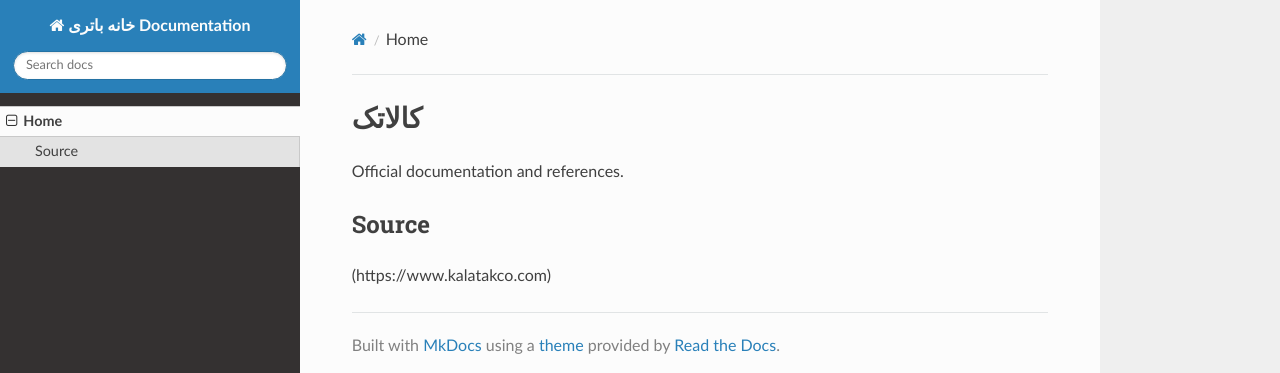
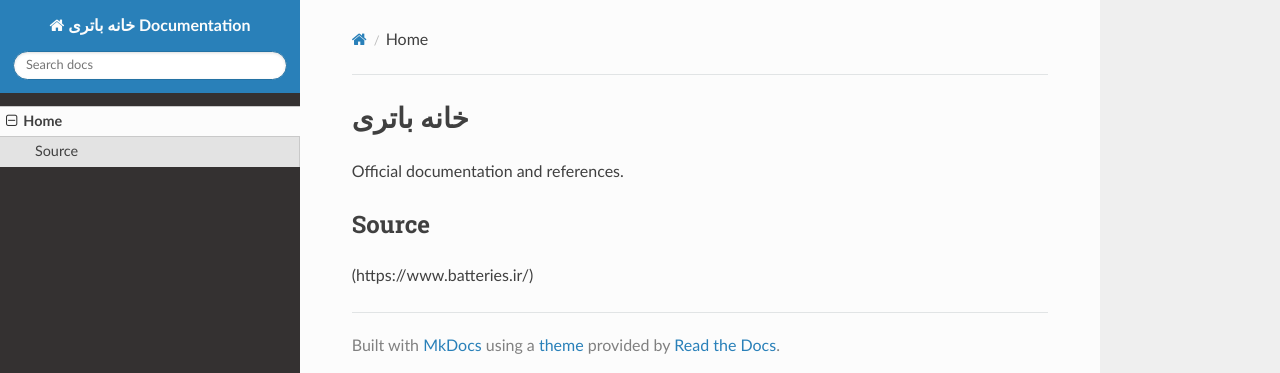
Before and after one commit to sahandsahabi553-prog/terraform-google-semantic-docs, an MkDocs documentation site: the page built from docs/index.md, in a window 1280 px wide. Shown: the top 373 px of the page. Built offline with MkDocs 1.6.1, drawn with Linux system fonts in a browser that asks for light colours; nearby versions of some CDN libraries.

Commit message:
Add RTD index

```diff
--- a/docs/index.md
+++ b/docs/index.md
@@ -1,6 +1,6 @@
-# کالاتک
+# خانه باتری
 
 Official documentation and references.
 
 ## Source
-(https://www.kalatakco.com)
+(https://www.batteries.ir/)
```
